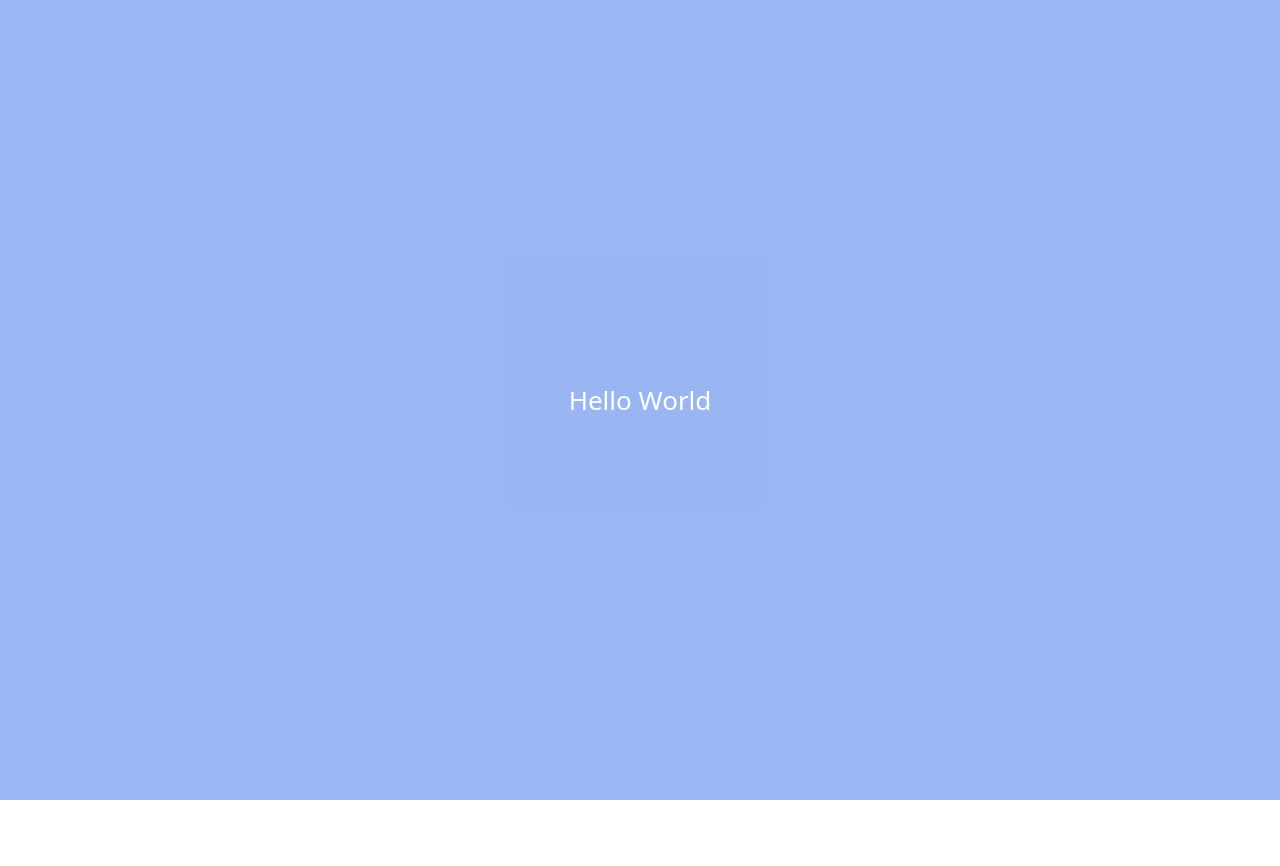
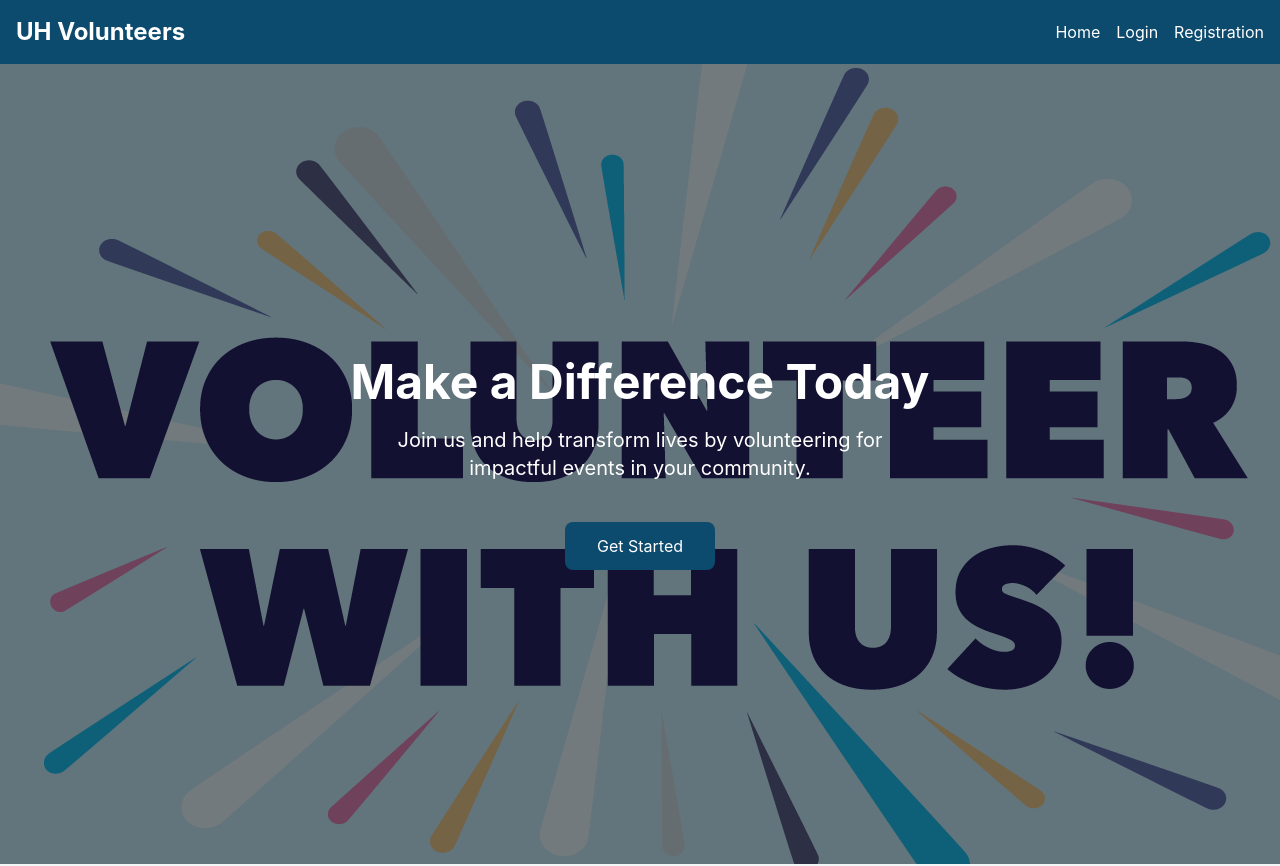
Before and after one commit to akren20/Software-Design-Project, a React (Create React App) app in the folder client/: page / in a window 1280 px wide. Shown: the top 866 px of the page. Before the commit the page ends 800 px from the top, so only its background shows below. Built offline with nearby package versions, Linux system fonts and the light colour scheme.

Commit message:
Small Fixes

```diff
--- a/client/package.json
+++ b/client/package.json
@@ -7,6 +7,7 @@
     "axios": "^1.7.5",
     "react": "^18.3.1",
     "react-dom": "^18.3.1",
+    "react-router-dom": "^6.26.2",
     "react-scripts": "5.0.1",
     "web-vitals": "^2.1.4"
   },
--- a/client/src/App.js
+++ /dev/null
@@ -1,23 +0,0 @@
-import axios from "axios";
-import "./App.css";
-
-//data will be the string we send from our server
-const apiCall = () => {
-  axios.get("http://localhost:8080").then((data) => {
-    //this console.log will be in our frontend console
-    console.log(data);
-  });
-};
-
-function App() {
-  return (
-    <div className="App">
-      <header className="App-header">
-        {/* <button onClick={apiCall}>Make API Call</button> */}
-        <h1 className="color: #1a202c">Hello World</h1>
-      </header>
-    </div>
-  );
-}
-
-export default App;
--- a/client/src/components/HomePage.jsx
+++ b/client/src/components/HomePage.jsx
@@ -1,7 +1,7 @@
 import React from "react";
 import { Link } from "react-router-dom";
 import "../index.css";
-import volunteerimg from "../assets/images/volunteers.png";
+import volunteerimg from "../assets-images/volunteers.png";
 
 const HomePage = () => {
   return (
```
Also changed, not shown: client/src/assets-images/volunteers.png (renamed from client/src/components/volunteers.png), 1 other file (tests, documents, lock files or other folders).
